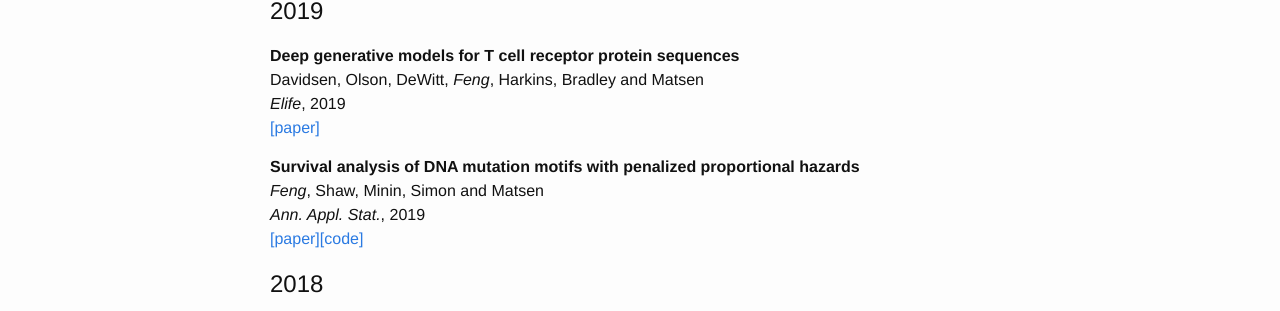
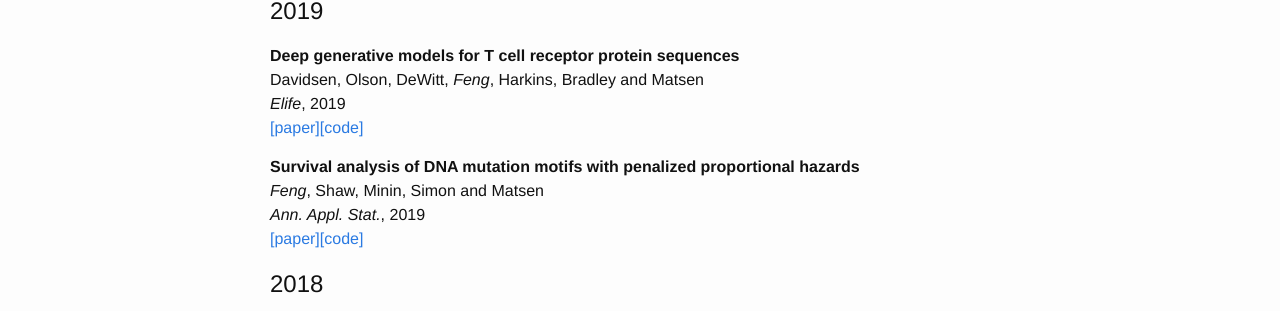
Before and after one commit to jjfeng/jjfeng.github.io, a Jekyll site: the page built from publications.md, in a window 1280 px wide. Shown: the part 954-1265 px from the top of the page. Built offline with Jekyll 4.4.1, drawn with Linux system fonts in a browser that asks for light colours.

Commit message:
add code

```diff
--- a/generate_publications.py
+++ b/generate_publications.py
@@ -8,6 +8,7 @@ SOFTWARE_DICT = {
     "efficient nonparametric statistical inference on population feature importance using shapley values": "https://github.com/bdwilliamson/spvim_supplementary",
     "nonparametric variable importance using an augmented neural network with multi-task learning": "https://github.com/jjfeng/nnet_var_import",
     "gradient-based regularization parameter selection for problems with nonsmooth penalty functions": "https://github.com/jjfeng/nonsmooth-joint-opt",
+    "deep generative models for t cell receptor protein sequences": "https://github.com/matsengrp/vampire/",
 }
 
 def print_entries(entry_list):
--- a/publications.md
+++ b/publications.md
@@ -39,7 +39,7 @@ Williamson and *Feng*<br />
 **Deep generative models for T cell receptor protein sequences**<br />
 Davidsen, Olson, DeWitt, *Feng*, Harkins, Bradley and Matsen<br />
 *Elife*, 2019<br />
-[\[paper\]](http://dx.doi.org/10.7554/eLife.46935)
+[\[paper\]](http://dx.doi.org/10.7554/eLife.46935)[\[code\]](https://github.com/matsengrp/vampire/)
 
 **Survival analysis of DNA mutation motifs with penalized proportional hazards**<br />
 *Feng*, Shaw, Minin, Simon and Matsen<br />
```
